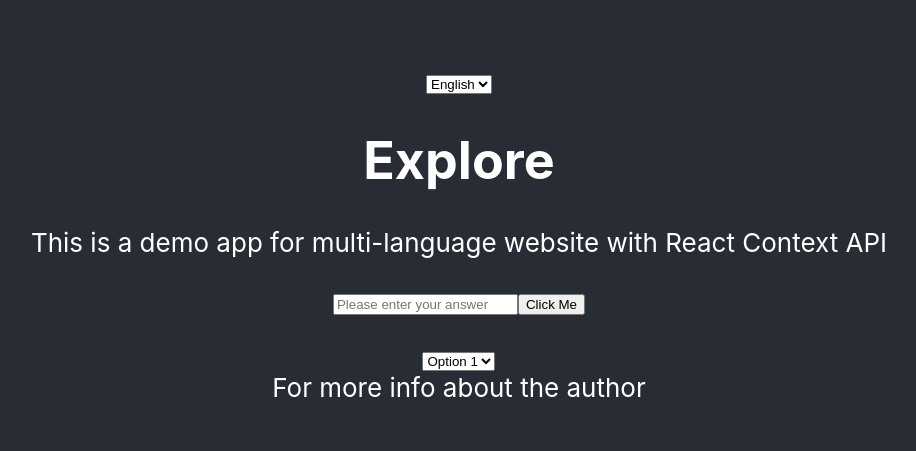
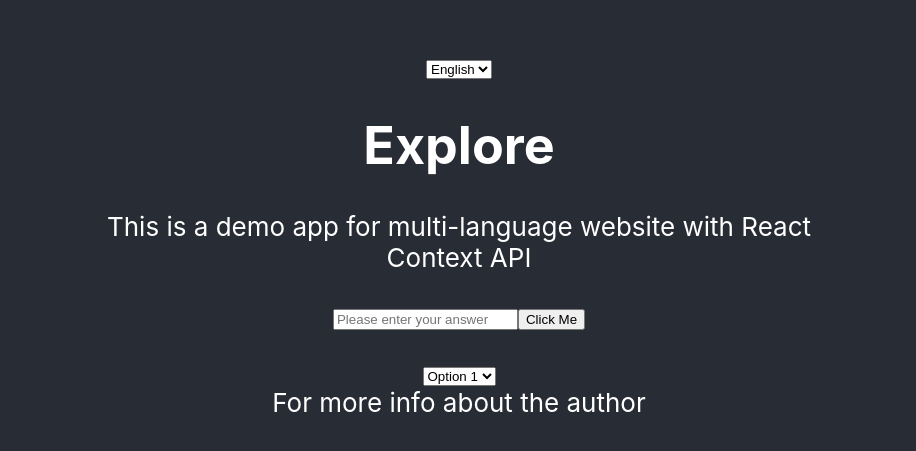
Before and after one commit to MarcinPietkiewicz/multilanguage-poc, a React (Create React App) app: page / in a window 1280 px wide. Shown: the part 161-612 px from the top of the page, without its empty margins (181-1097 px from the left). Built offline with nearby package versions, Linux system fonts and the light colour scheme.

Commit message:
Added react router dependency

```diff
--- a/package.json
+++ b/package.json
@@ -8,6 +8,7 @@
     "@testing-library/user-event": "^13.5.0",
     "react": "^18.2.0",
     "react-dom": "^18.2.0",
+    "react-router-dom": "^6.4.5",
     "react-scripts": "5.0.1",
     "web-vitals": "^2.1.4"
   },
--- a/src/App.css
+++ b/src/App.css
@@ -22,17 +22,9 @@
   justify-content: center;
   font-size: calc(10px + 2vmin);
   color: white;
+  padding:0% 20%;
 }
 
 .App-link {
   color: #61dafb;
 }
-
-@keyframes App-logo-spin {
-  from {
-    transform: rotate(0deg);
-  }
-  to {
-    transform: rotate(360deg);
-  }
-}
--- a/src/containers/Language.js
+++ b/src/containers/Language.js
@@ -29,6 +29,5 @@ export function LanguageProvider({ children }) {
 // get text according to id & current language
 export function Text({ tid }) {
   const languageContext = useContext(LanguageContext);
-
   return languageContext.dictionary[tid] || tid;
 }
```
Also changed, not shown: 1 other file (tests, documents, lock files or other folders).
